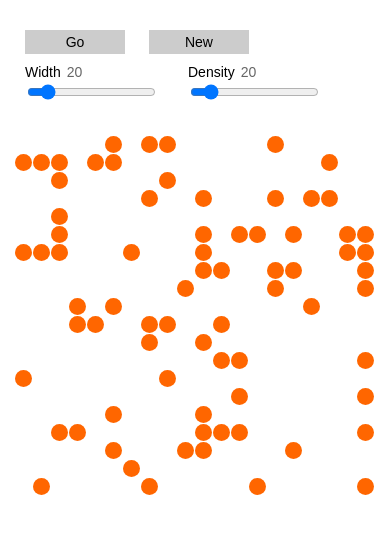
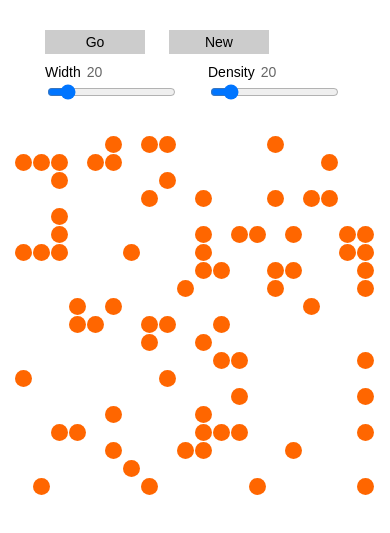
Before and after one commit to chrisimmel/life, a plain HTML site: page index.html in a window 390 px wide. Shown: the top 533 px of the page. Drawn offline with nearby package versions, Linux system fonts and the light colour scheme.

Commit message:
Improve display on mobile device screens.

```diff
--- a/life.css
+++ b/life.css
@@ -44,9 +44,9 @@ div.controls {
         min-width: 440px;
     }
     div.controls {
-        width: auto;
+        width: 376px;
         height: 90px;
-        padding-left: 40px;
+        margin-left: 60px;
     }
     div.buttons {
         height: 44px;
```
